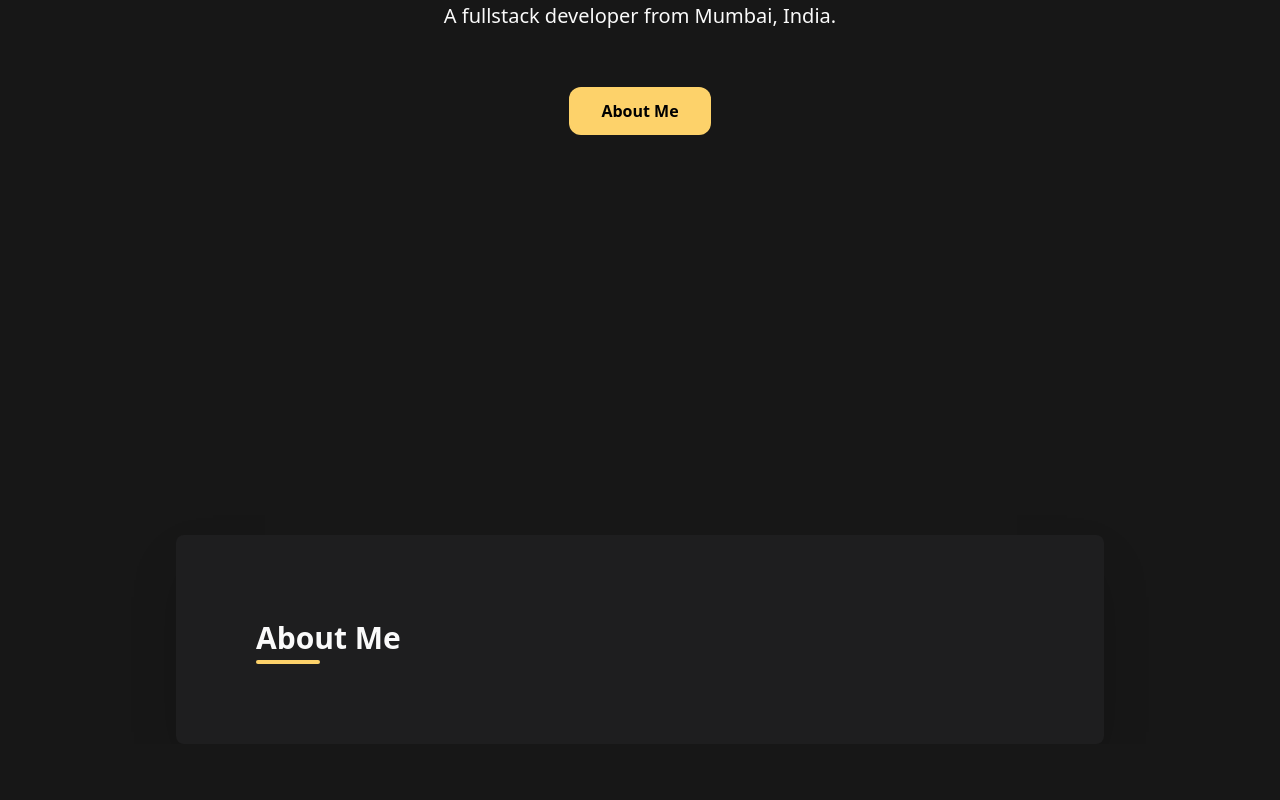
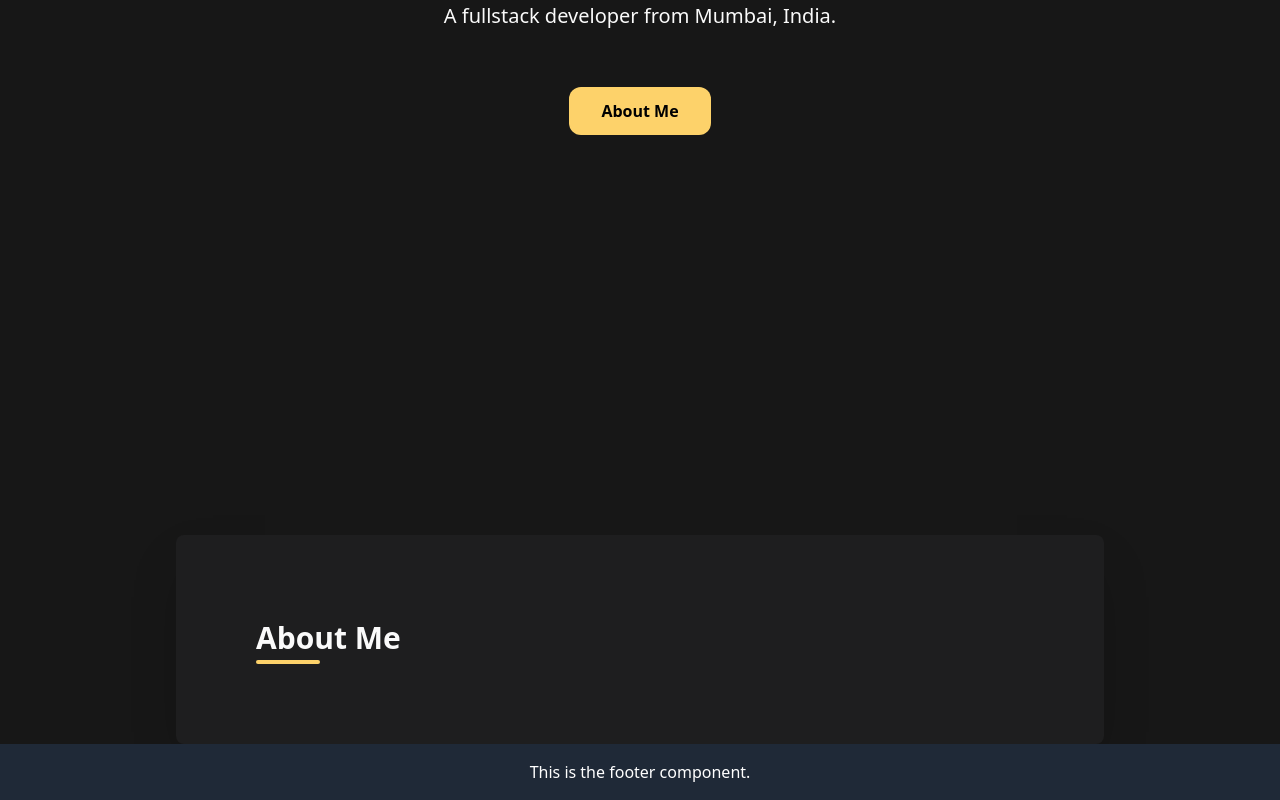
Before and after one commit to KevinGeejo/Portfolio_React, a React (Create React App) app: page / in a window 1280 px wide. Shown: the part 354-1154 px from the top of the page. Before the commit the page ends 1098 px from the top, so only its background shows below. Built offline with nearby package versions, Linux system fonts and the light colour scheme.

Commit message:
Add Footer component to App.jsx and remove bw-img.png

```diff
--- a/src/App.jsx
+++ b/src/App.jsx
@@ -4,6 +4,7 @@
 import Navbar from './components/Navbar';
 import Hero from './components/Hero';
 import About from './components/About';
+import Footer from './components/Footer';
 
 
 function App() {
@@ -14,6 +15,7 @@
       <Navbar/>
       <Hero/>
       <About />
+      <Footer/>
     </div>
   );
 }
--- a/src/components/About.jsx
+++ b/src/components/About.jsx
@@ -1,5 +1,4 @@
 import React from 'react'
-import bwImg from './assets/img/bw-img.png'; // Add this line
  // Add this line
 const About = () => {
   return (
--- /dev/null
+++ b/src/components/Footer.jsx
@@ -0,0 +1,11 @@
+import React from 'react';
+
+const Footer = () => {
+    return (
+        <footer className="bg-gray-800 text-white py-4">
+            <p className="text-center">This is the footer component.</p>
+        </footer>
+    );
+};
+
+export default Footer;
```
Also changed, not shown: src/assets/img/bw-img.png (renamed from src/components/assets/img/bw-img.png).
